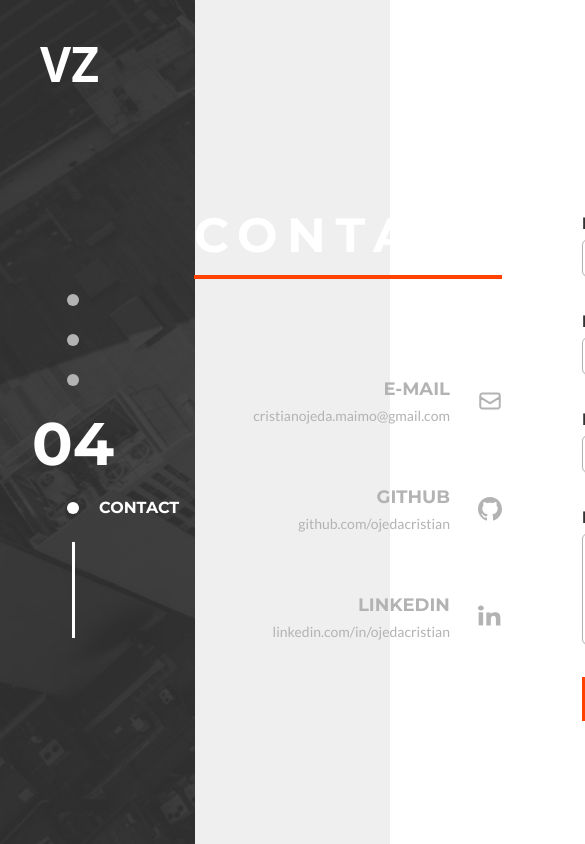
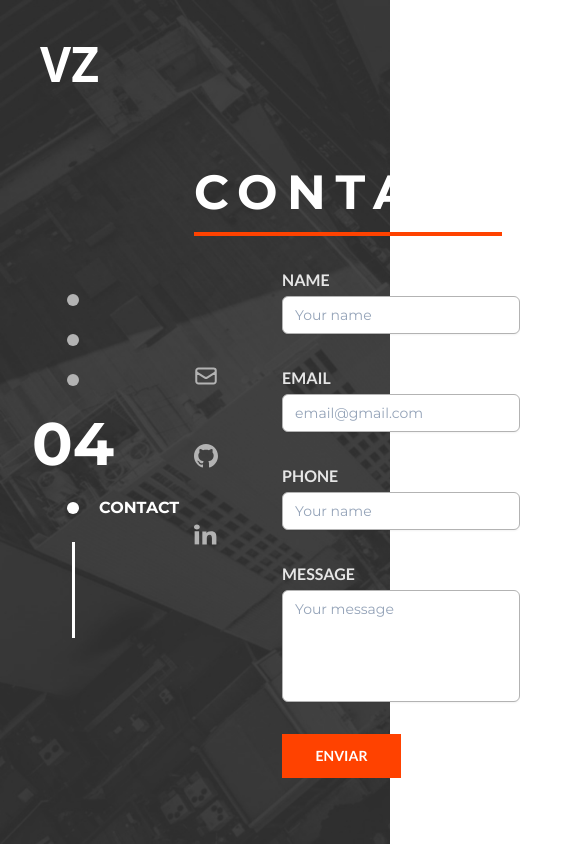
Before and after one commit to ojedacristian/personal-portfolio, a Next.js app: page /contact in a window 390 px wide. Shown: the top 844 px of the page, 585 px wide, since content can reach past the window. Built offline with nearby package versions, Linux system fonts and the light colour scheme.

Commit message:
add responsive in Contact Page

```diff
--- a/pages/contact/index.tsx
+++ b/pages/contact/index.tsx
@@ -5,34 +5,33 @@ import { GithubIcon, LinkedinIcon, MailIcon } from '../../components/icons'
 const ContactPage: NextPage = () => {
   return (
         <Layout bg="bg-[#efefef] h-screen">
-            <div className="absolute left-0 top-0 h-screen w-1/2 bg-[url('/homebg2.jpg')] bg-cover bg-no-repeat" />
-            {/* <div className='absolute -z-40 h-screen w-1/2 bg-brand-darkGray opacity-90 ' /> */}
-            {/* <div className='absolute right-0 -z-40 h-screen w-1/2 bg-[#efefef] opacity-90 ' /> */}
+            <div className="absolute left-0 top-0 h-screen w-full bg-[url('/homebg2.jpg')] bg-cover bg-no-repeat lg:w-1/2" />
 
-            <div className='flex items-center justify-center'>
-
-                <div className='container mr-20 flex justify-center gap-20 lg:border lg:border-red-500 xl:p-48'>
-                    <div className='relative z-10 flex-1 text-right'>
-                        <h1 className='inline-block border-b-4 border-brand-orange pb-4 font-montserrat text-5xl font-bold uppercase tracking-[0.2em]'>
-                            Contact
-                        </h1>
+            <div className='container flex flex-col pt-20 xl:px-24 2xl:px-48'>
+                <div className='relative z-10 w-1/2 pr-12 text-right'>
+                    <h1 className='inline-block border-b-4 border-brand-orange pb-4 font-montserrat text-5xl font-bold uppercase tracking-[0.2em]'>
+                        Contact
+                    </h1>
+                </div>
+                <div className="flex w-full justify-center gap-16 pt-8 lg:gap-40">
+                    <div className='relative z-10 text-right lg:flex-1'>
                         <div className='flex flex-col items-end gap-14 fill-brand-gray pt-24 text-brand-gray'>
                             <div className='flex items-center gap-7 font-lato'>
-                                <div>
+                                <div className='hidden md:block'>
                                     <span className='block font-montserrat text-lg font-bold uppercase'>E-mail</span>
                                     <a href='mailto:cristianojeda.maimo@gmail.com' className='text-sm'>cristianojeda.maimo@gmail.com </a>
                                 </div>
                                 <MailIcon />
                             </div>
                             <div className='flex items-center gap-7 font-lato'>
-                                <div>
+                                <div className='hidden md:block'>
                                     <span className='block font-montserrat text-lg font-bold uppercase'>Github</span>
                                     <a href='https://github.com/ojedacristian' target='_blank' className='text-sm' rel="noreferrer">github.com/ojedacristian </a>
                                 </div>
                                 <GithubIcon />
                             </div>
                             <div className='flex items-center gap-7 font-lato'>
-                                <div>
+                                <div className='hidden md:block'>
                                     <span className='block font-montserrat text-lg font-bold uppercase'>Linkedin</span>
                                     <a href='https://www.linkedin.com/in/ojedacristian/' target='_blank' className='text-sm' rel="noreferrer">linkedin.com/in/ojedacristian </a>
                                 </div>
@@ -40,29 +39,29 @@ const ContactPage: NextPage = () => {
                             </div>
                         </div>
                     </div>
-                    <div className='flex-1 text-black'>
-                        <form className='flex flex-col gap-8 font-lato text-brand-darkGray [&>div>input]:font-montserrat [&>div>textarea]:font-montserrat'>
+                    <div className='relative z-10 flex-1 text-black'>
+                        <form className='flex flex-col gap-8 font-lato text-brand-lightGray lg:text-brand-darkGray [&>div>input]:font-montserrat [&>div>textarea]:font-montserrat'>
                             <div>
                                 <label htmlFor="name" className='block font-bold uppercase'>Name</label>
-                                <input type="text" placeholder='Your name' className='mt-1 block w-full rounded-md border border-brand-gray px-3 py-2 text-sm shadow-sm placeholder:text-slate-400  focus:border-brand-orange focus:outline-none focus:ring-1 focus:ring-brand-orange' />
+                                <input type="text" placeholder='Your name' className='mt-1 block w-full rounded-md border border-brand-gray px-3 py-2 text-sm shadow-sm placeholder:text-slate-400 focus:border-brand-orange  focus:outline-none focus:ring-1 focus:ring-brand-orange lg:w-3/4' />
                             </div>
                             <div>
                                 <label htmlFor="email" className='block font-bold uppercase'>Email</label>
-                                <input type="text" placeholder='email@gmail.com' className='mt-1 block w-full rounded-md border border-brand-gray px-3 py-2 text-sm shadow-sm placeholder:text-slate-400  focus:border-brand-orange focus:outline-none focus:ring-1 focus:ring-brand-orange' />
+                                <input type="text" placeholder='email@gmail.com' className='mt-1 block w-full rounded-md border border-brand-gray px-3 py-2 text-sm shadow-sm placeholder:text-slate-400 focus:border-brand-orange  focus:outline-none focus:ring-1 focus:ring-brand-orange lg:w-3/4' />
                             </div>
                             <div>
                                 <label htmlFor="phone" className='block font-bold uppercase'>phone</label>
-                                <input type="text" placeholder='Your name' className='mt-1 block w-full rounded-md border border-brand-gray px-3 py-2 text-sm shadow-sm placeholder:text-slate-400  focus:border-brand-orange focus:outline-none focus:ring-1 focus:ring-brand-orange' />
+                                <input type="text" placeholder='Your name' className='mt-1 block w-full rounded-md border border-brand-gray px-3 py-2 text-sm shadow-sm placeholder:text-slate-400 focus:border-brand-orange  focus:outline-none focus:ring-1 focus:ring-brand-orange lg:w-3/4' />
                             </div>
                             <div>
-                                <label htmlFor="name" className='block font-bold uppercase'>Message</label>
-                                <textarea placeholder='Your name' className='mt-1 block h-28 w-full resize-none rounded-md border border-brand-gray px-3 py-2 text-sm shadow-sm  placeholder:text-slate-400 focus:border-brand-orange focus:outline-none focus:ring-1 focus:ring-brand-orange' />
+                                <label htmlFor="message" className='block font-bold uppercase'>Message</label>
+                                <textarea placeholder='Your message' className='mt-1 block h-28 w-full resize-none rounded-md border border-brand-gray px-3 py-2 text-sm shadow-sm placeholder:text-slate-400  focus:border-brand-orange focus:outline-none focus:ring-1 focus:ring-brand-orange lg:w-3/4' />
                             </div>
                             <button className='w-1/2 bg-brand-orange p-3 text-sm font-bold uppercase text-white'>Enviar</button>
                         </form>
                     </div>
+                </div>
 
-                </div>
             </div>
         </Layout>
   )
```
